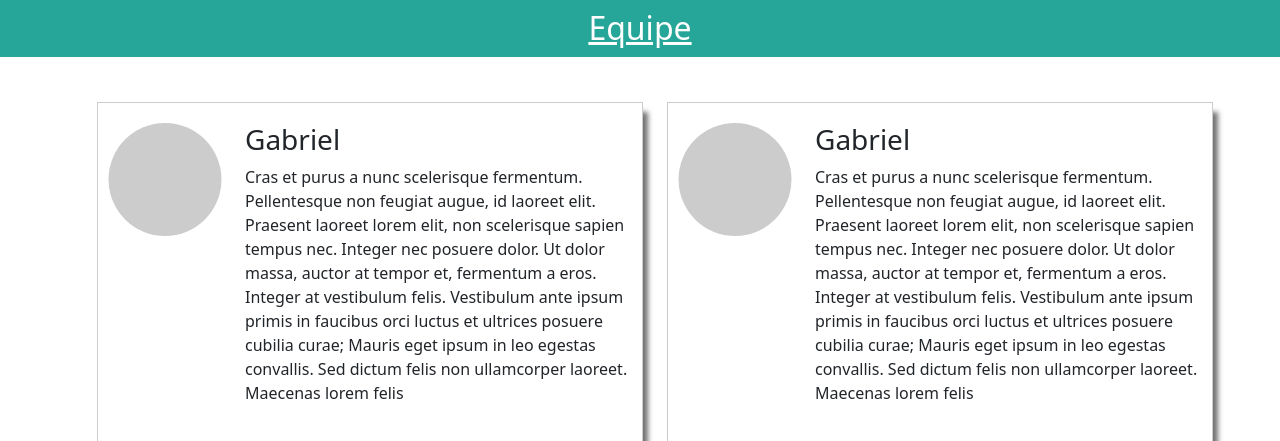
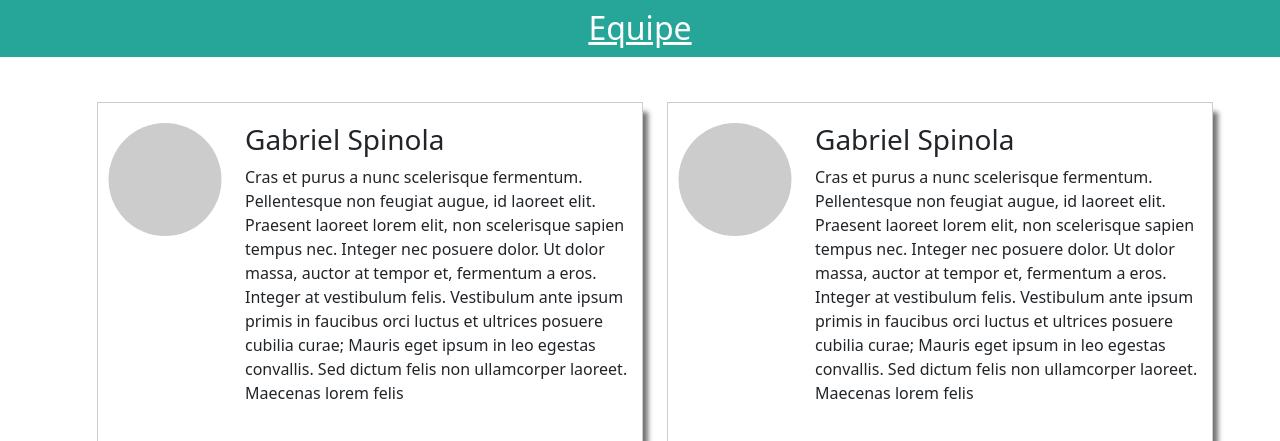
Before and after one commit to Gabriel-Spinola/My-Programming-Portfolio-Website, a PHP site: page / in a window 1280 px wide. Shown: the part 1586-2027 px from the top of the page. Run offline with PHP 8.4, Linux system fonts and the light colour scheme.

Commit message:
Update index.php

```diff
--- a/App/index.php
+++ b/App/index.php
@@ -207,7 +207,7 @@ aaa
 
                                 <div class="col-md-9 col-md-offset-1">
 
-                                    <h3>Gabriel</h3>
+                                    <h3>Gabriel Spinola</h3>
 
                                     <p>Cras et purus a nunc scelerisque fermentum. Pellentesque non feugiat augue, id laoreet elit. Praesent laoreet lorem elit, non scelerisque sapien tempus nec. Integer nec posuere dolor. Ut dolor massa, auctor at tempor et, fermentum a eros. Integer at vestibulum felis. Vestibulum ante ipsum primis in faucibus orci luctus et ultrices posuere cubilia curae; Mauris eget ipsum in leo egestas convallis. Sed dictum felis non ullamcorper laoreet. Maecenas lorem felis</p>
 
@@ -237,7 +237,7 @@ aaa
 
                                 <div class="col-md-9 col-md-offset-1">
 
-                                    <h3>Gabriel</h3>
+                                    <h3>Gabriel Spinola</h3>
 
                                     <p>Cras et purus a nunc scelerisque fermentum. Pellentesque non feugiat augue, id laoreet elit. Praesent laoreet lorem elit, non scelerisque sapien tempus nec. Integer nec posuere dolor. Ut dolor massa, auctor at tempor et, fermentum a eros. Integer at vestibulum felis. Vestibulum ante ipsum primis in faucibus orci luctus et ultrices posuere cubilia curae; Mauris eget ipsum in leo egestas convallis. Sed dictum felis non ullamcorper laoreet. Maecenas lorem felis</p>
 
```
